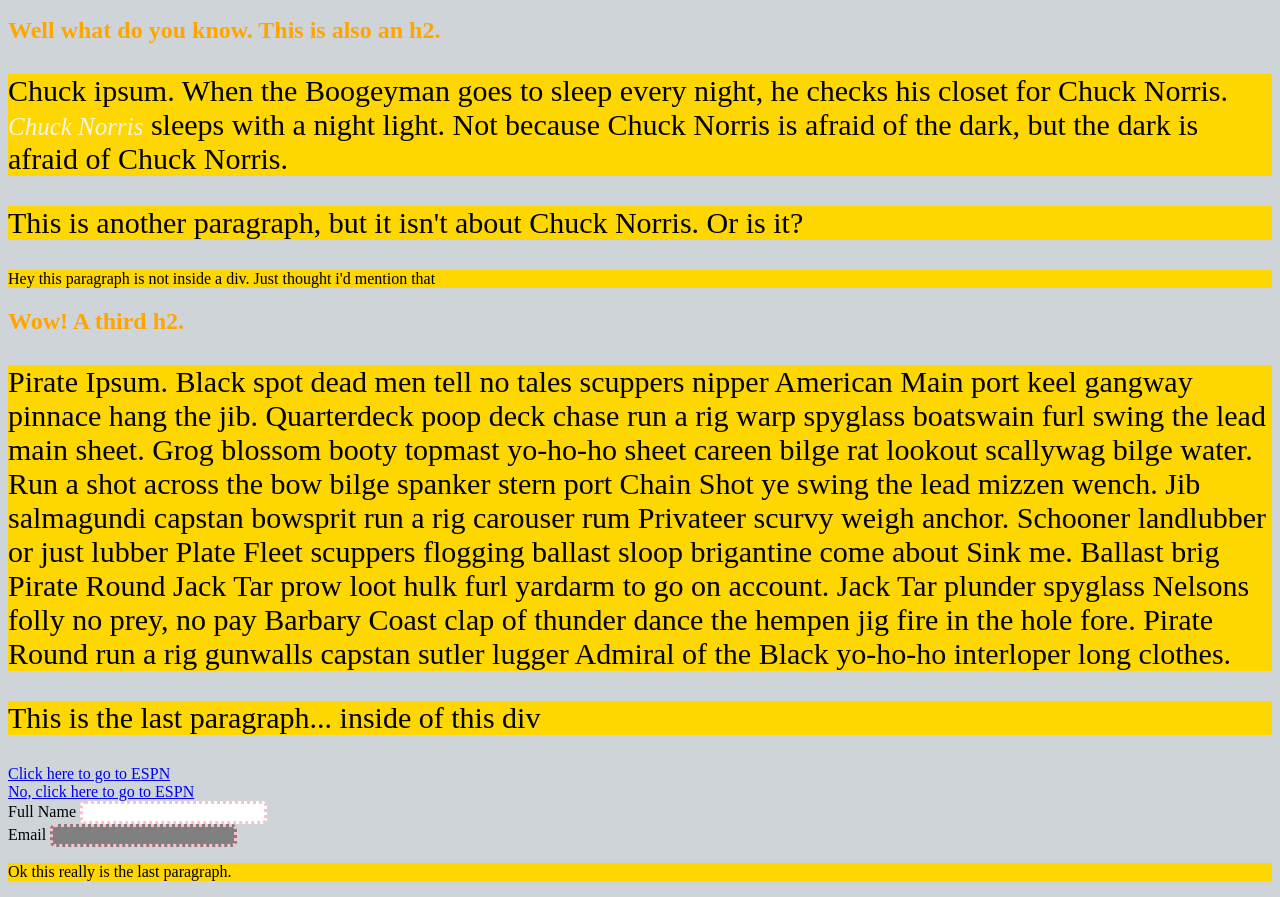
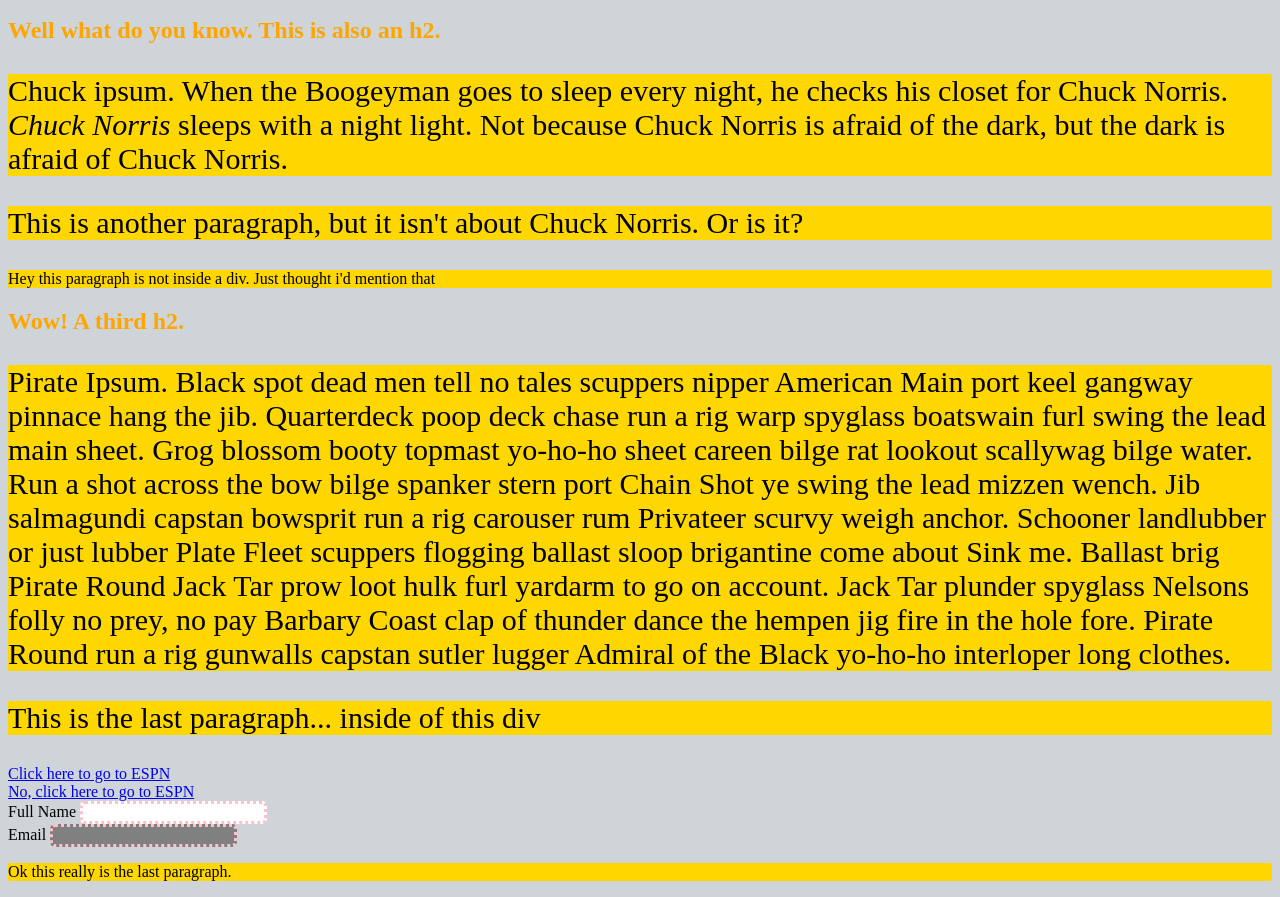
Before and after one commit to B-Hall1/SelectorsExercise, a plain HTML site: page index.html in a window 1280 px wide. Shown: the part 800-1697 px from the top of the page. Drawn offline with Linux system fonts and the light colour scheme.

Commit message:
SelectorsExercise

```diff
--- a/style.css
+++ b/style.css
@@ -56,7 +56,7 @@ div:nth-child(3) p:nth-of-type(2) {
     border-radius: 7px;
 }
 
-p em {
+div:nth-child(3) em {
     color: seashell;
     font-size: 25px;
 }
```
